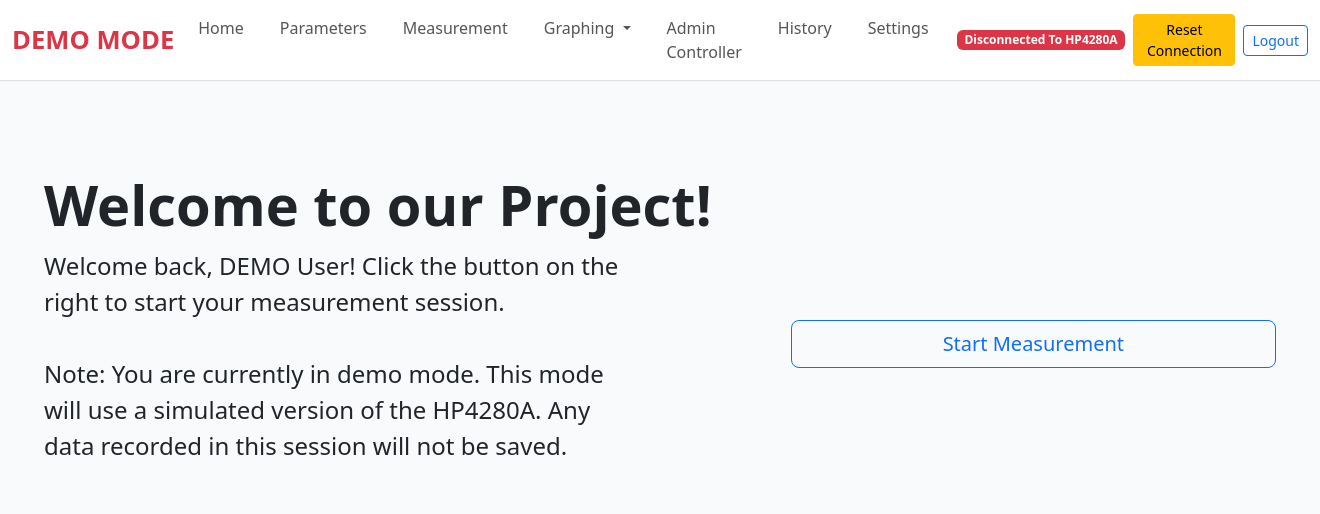
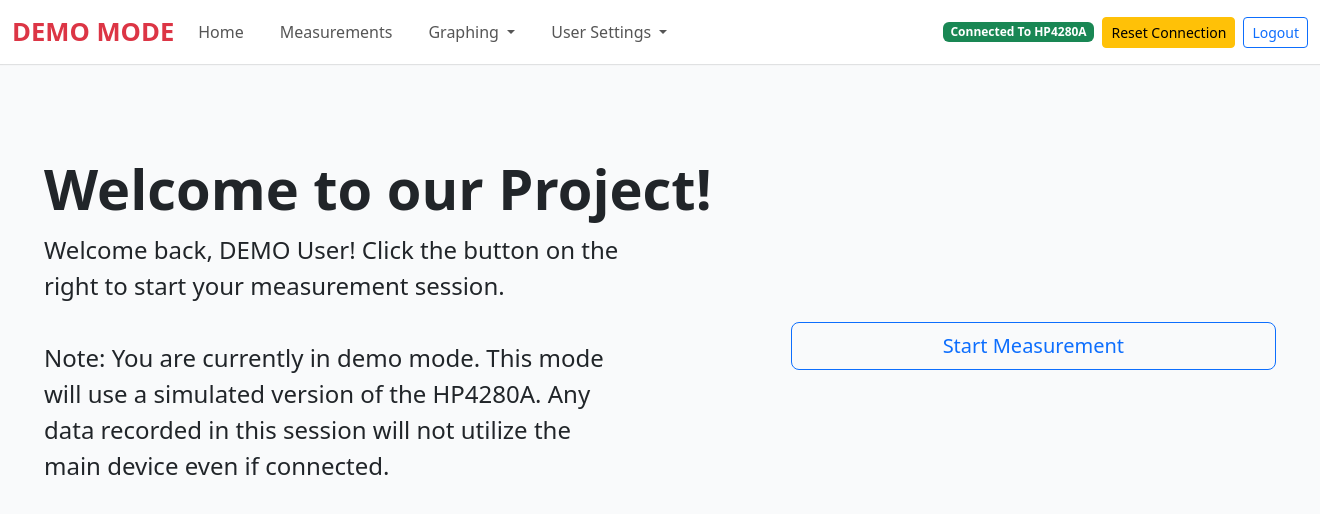
Before and after one commit to RodolfoBaez/testingV2, a Flask app: page /?login=1 in a window 1320 px wide. Shown: the top 514 px of the page. Run offline with Flask 3, Linux system fonts and the light colour scheme; a user stored in the database is signed in; data comes from the database, SQL or seed files in the repository; both versions use the stored data as it was after the commit.

Commit message:
WIZARD WORKS

```diff
--- a/Version2/main.py
+++ b/Version2/main.py
@@ -1,5 +1,5 @@
 import os
-from flask import Flask, render_template, request, redirect, url_for, flash, session
+from flask import Flask, render_template, request, redirect, url_for, flash, session, send_from_directory
 from controller import controller
 from database import init_db, add_user, get_user_by_id, get_user_by_email, add_measurement, get_measurements
 from simulated_visacon import SimulatedVisaCon
@@ -8,12 +8,32 @@ import csv
 import time
 import webview
 import bcrypt
+import datetime
 
 # Define the path to the database file
 DB_path = os.path.join(os.path.dirname(os.path.abspath(__file__)), "database.db")
 
 app = Flask(__name__)
 app.secret_key = "your_secret_key"  # Required for flashing messages and session management
+
+@app.template_filter('datetimeformat')
+def datetimeformat(value, format='%Y-%m-%d'):
+    """Custom filter to format datetime values."""
+    try:
+        # Try parsing as a full datetime
+        value = datetime.datetime.strptime(value, '%Y-%m-%d %H:%M:%S')
+    except ValueError:
+        try:
+            # Try parsing as a date only
+            value = datetime.datetime.strptime(value, '%Y-%m-%d')
+        except ValueError:
+            try:
+                # Try parsing as a time only
+                value = datetime.datetime.strptime(value, '%H:%M:%S')
+            except ValueError:
+                # If all parsing fails, return the original value
+                return value
+    return value.strftime(format)
 
 # Initialize the database
 init_db()
@@ -31,8 +51,18 @@ def inject_user_info():
     if 'email' in session:
         user = get_user_by_email(session['email'])
         if user:
-            return {'username': f"{user[1]} {user[2]}", 'user_id': user[0], 'email': user[3]}
-    return {'username': None, 'user_id': None, 'email': None}
+            return {
+                'username': f"{user[1]} {user[2]}",  # First name and last name
+                'user_id': user[0],  # User ID
+                'email': user[3],  # Email
+                'is_admin': user[5] == 1  # Check if the user is an admin (assuming `is_admin` is the 6th column)
+            }
+    return {
+        'username': None,
+        'user_id': None,
+        'email': None,
+        'is_admin': False
+    }
 
 # Global Dictionary to store controller instances through session ID
 gpib_connections = {}
@@ -143,8 +173,8 @@ def contributions():
 
 # MEASUREMENT PAGES #######################################################################################################################################
 
-@app.route('/measurement', methods=["GET", "POST"])
-def measurement():
+@app.route('/parameter', methods=["GET", "POST"])
+def parameter():
     # Check if the user is logged in
     if 'email' not in session:
         flash("Please log in to access this page.", "error")
@@ -187,18 +217,41 @@ def measurement():
                     ctrl.sweep_measure()
                     data = ctrl.read_data()
                     if data:
-                        ctrl.mkcsv(data)
+                        # Save data to CSV
+                        csv_file_path = ctrl.mkcsv(data, filename="measurement_data.csv")  # Get the full path
+
+                        # Add the measurement to the database
+                        user = get_user_by_email(session['email'])
+                        measurement_id = add_measurement(
+                            user_id=user[0],
+                            test_type="C-V Measurement",
+                            csv_file_path=csv_file_path,  # Store the full path
+                            file_path=os.path.abspath(csv_file_path)  # Store the absolute path
+                        )
                         flash("C-V Measurement completed! Data saved successfully.", "success")
+                        return redirect(url_for('view_measurement', measurement_id=measurement_id))  # Redirect to view measurement
                     else:
                         flash("No data received during C-V measurement.", "error")
                 elif measurement_type == "ct":
                     ctrl.set_ctfunc()
                     ctrl.default_CT()
-                    ctrl.init_sweep()
+                    ctrl.sweep_measure()
                     data = ctrl.read_data()
                     if data:
-                        ctrl.mkcsv(data)
+                        # Save data to CSV
+                        csv_file_path = "measurement_data_ct.csv"  # Define the CSV file path
+                        ctrl.mkcsv(data, filename=csv_file_path)
+
+                        # Add the measurement to the database
+                        user = get_user_by_email(session['email'])
+                        measurement_id = add_measurement(
+                            user_id=user[0],
+                            test_type="C-T Measurement",
+                            csv_file_path=csv_file_path,
+                            file_path=os.path.abspath(csv_file_path)
+                        )
                         flash("C-T Measurement completed! Data saved successfully.", "success")
+                        return redirect(url_for('view_measurement', measurement_id=measurement_id))  # Redirect to view measurement
                     else:
                         flash("No data received during C-T measurement.", "error")
                 elif measurement_type == "pulse":
@@ -213,7 +266,7 @@ def measurement():
                     flash("Pulse Sweep Measurement completed! Data saved successfully.", "success")
 
         connection_status, terminal_output = check_connection_status()
-        return render_template("measurement.html", connection_status=connection_status, terminal_output=terminal_output, settings=session["settings"])
+        return render_template("parameter.html", connection_status=connection_status, terminal_output=terminal_output, settings=session["settings"])
 
     except Exception as e:
         flash(f"Error: {str(e)}", "error")
@@ -229,8 +282,8 @@ def graph():
     # Render the splice graph page
     return render_template("graph.html")
 
-@app.route('/wizard', methods=["GET", "POST"])
-def wizard():
+@app.route('/configuration', methods=["GET", "POST"])
+def configuration():
     # Check if the user is logged in
     if 'email' not in session:
         flash("Please log in to access this page.", "error")
@@ -371,7 +424,7 @@ def wizard():
                 case _:
                     flash("Invalid action selected.", "error")
 
-        return render_template("wizard.html", connection_type="Real Connection", settings=session["settings"])
+        return render_template("configuration.html", connection_type="Real Connection", settings=session["settings"])
     except Exception as e:
         flash(f"Error: {str(e)}", "error")
         return redirect(url_for("home"))
@@ -436,7 +489,7 @@ def pulsegraph():
     # Render the pulse graph page
     return render_template("pulsegraph.html")
 
-@app.route('/wizard_graph')
+@app.route('/wizardgraph')
 def wizardgraph():
     # Check if the user is logged in
     if 'email' not in session:
@@ -527,8 +580,21 @@ def view_measurement(measurement_id):
         flash("Measurement not found.", "error")
         return redirect(url_for("history"))
 
-    # Pass the measurement data and CSV file path to the wizard graph template
-    return render_template("wizardgraph.html", graph_settings={"measurement": measurement, "csv_file_path": measurement[5]})
+    # Verify that the CSV file exists
+    csv_file_path = measurement[5]
+    if not os.path.isabs(csv_file_path):
+        # Convert relative path to absolute path
+        csv_file_path = os.path.join(os.path.dirname(__file__), "uploads", csv_file_path)
+
+    if not os.path.exists(csv_file_path):
+        flash("CSV file not found. Unable to load graph data.", "error")
+        return redirect(url_for("history"))
+
+    # Generate the URL for the CSV file
+    csv_url = url_for('serve_uploads', filename=os.path.basename(csv_file_path))
+
+    # Pass the measurement data and CSV file URL to the wizard graph template
+    return render_template("wizardgraph.html", graph_settings={"measurement": measurement, "csv_file_path": csv_url})
 
 @app.route('/delete_measurement/<int:measurement_id>', methods=["POST"])
 def delete_measurement(measurement_id):
@@ -537,16 +603,34 @@ def delete_measurement(measurement_id):
         flash("Please log in to access this page.", "error")
         return redirect(url_for("login"))
 
-    # Delete the measurement from the database
+    # Fetch the measurement data to get the file path
     conn = sqlite3.connect(DB_path)
     cursor = conn.cursor()
     cursor.execute('''
-        DELETE FROM measurements WHERE measurement_id = ?
+        SELECT csv_file_path FROM measurements WHERE measurement_id = ?
     ''', (measurement_id,))
-    conn.commit()
+    measurement = cursor.fetchone()
+
+    if measurement:
+        csv_file_path = measurement[0]  # Get the file path from the database
+        if csv_file_path and os.path.exists(csv_file_path):
+            try:
+                os.remove(csv_file_path)  # Delete the file from the filesystem
+                print(f"Deleted file: {csv_file_path}")
+            except Exception as e:
+                print(f"Error deleting file: {csv_file_path}. Error: {e}")
+                flash(f"Error deleting file: {csv_file_path}.", "error")
+
+        # Delete the measurement from the database
+        cursor.execute('''
+            DELETE FROM measurements WHERE measurement_id = ?
+        ''', (measurement_id,))
+        conn.commit()
+        flash("Measurement and associated file deleted successfully.", "success")
+    else:
+        flash("Measurement not found.", "error")
+
     conn.close()
-
-    flash("Measurement deleted successfully.", "success")
     return redirect(url_for("history"))
 
 @app.route('/settings', methods=["GET", "POST"])
@@ -683,6 +767,11 @@ def logout():
     flash("You have been logged out.", "success")
     return redirect(url_for("home"))
 
+@app.route('/uploads/<path:filename>')
+def serve_uploads(filename):
+    uploads_folder = os.path.join(os.path.dirname(__file__), 'uploads')
+    return send_from_directory(uploads_folder, filename)
+
 if __name__ == '__main__':
     # Create a WebView window
     #webview.create_window('HP 4280A Controller', app)  # Pass the Flask app to the WebView window
--- a/Version2/templates/base.html
+++ b/Version2/templates/base.html
@@ -97,10 +97,7 @@
                         <a class="nav-link" aria-current="page" href="/">Home</a>
                     </li>
                     <li class="nav-item">
-                        <a class="nav-link" href="/measurement">Parameters</a>
-                    </li>
-                    <li class="nav-item">
-                        <a class="nav-link" href="/wizard">Measurement</a>
+                        <a class="nav-link" href="/configuration">Measurements</a>
                     </li>
                     <li class="nav-item dropdown">
                         <a class="nav-link dropdown-toggle" href="#" id="navbarDropdown" role="button" aria-haspopup="true" aria-expanded="false">
@@ -110,21 +107,27 @@
                           <a class="dropdown-item" href="/graph">Manual Graph</a>
                           <div class="dropdown-divider"></div>
                           <a class="dropdown-item" href="/pulse_graph">Pulse Graph</a>
-                          <a class="dropdown-item" href="/wizard_graph">Wizard Graph</a>
                         </div>
                     </li>
-                    <li class="nav-item">
-                        <a class="nav-link" href="/documentation">Admin Controller</a>
-                    </li>
-                    <li class="nav-item">
-                        <a class="nav-link" href="/history">History</a>
-                    </li>
-                    <li class="nav-item">
-                        {% if email != "demo@example.com" %}
-                            <a class="nav-link" href="{{ url_for('settings') }}">Settings</a>
-                        {% else %}
-                            <a class="nav-link disabled" href="#" tabindex="-1" aria-disabled="true">Settings</a>
-                        {% endif %}
+                    <li class="nav-item dropdown">
+                        <a class="nav-link dropdown-toggle" href="#" id="navbarDropdown" role="button" aria-haspopup="true" aria-expanded="false">
+                            User Settings
+                          </a>
+                          <div class="dropdown-menu" aria-labelledby="navbarDropdown">
+
+                            {% if email != "demo@example.com" %}
+                                <a class="dropdown-item" href="{{ url_for('settings') }}">Settings</a>
+                            {% else %}
+                                <a class="dropdown-item disabled" href="#" tabindex="-1" aria-disabled="true">Settings</a>
+                            {% endif %}
+                            <a class="dropdown-item" href="/history">Measurement History</a>
+                            <div class="dropdown-divider"></div>
+                            {% if is_admin %}
+                                <a class="dropdown-item" href="/documentation">Admin Page</a>
+                            {% else %}
+                                <a class="dropdown-item disabled" href="#" tabindex="-1" aria-disabled="true">Admin Page</a>
+                            {% endif %}
+                          </div>
                     </li>
                 </ul>
              <!-- Right-aligned status & actions -->
--- a/Version2/templates/history.html
+++ b/Version2/templates/history.html
@@ -21,8 +21,8 @@
                 {% for measurement in measurements %}
                     <tr>
                         <td>{{ measurement[0] }}</td> <!-- Measurement ID -->
-                        <td>{{ measurement[1] }}</td> <!-- Date -->
-                        <td>{{ measurement[2] }}</td> <!-- Time -->
+                        <td>{{ measurement[1] | datetimeformat('%m/%d/%Y') }}</td> <!-- Date -->
+                        <td>{{ measurement[2] | datetimeformat('%I:%M %p') }}</td> <!-- Time -->
                         <td>{{ measurement[3] }}</td> <!-- Full Name -->
                         <td>{{ measurement[4] }}</td> <!-- Test Type -->
                         <td>
--- a/Version2/templates/index.html
+++ b/Version2/templates/index.html
@@ -10,7 +10,7 @@
           {% if username %}
             Welcome back, {{ username }}! Click the button on the right to start your measurement session.
             {% if email == "demo@example.com" %}
-              <br><br>Note: You are currently in demo mode. This mode will use a simulated version of the HP4280A. Any data recorded in this session will not be saved.
+              <br><br>Note: You are currently in demo mode. This mode will use a simulated version of the HP4280A. Any data recorded in this session will not utilize the main device even if connected.
             {% endif %}
           {% else %}
             New here? Sign up to get started with your measurements! It's quick and easy.
@@ -21,7 +21,7 @@
       <div class="col-md-10 mx-auto col-lg-5">
         {% if username %}
           <!-- Show "Start Measurement" button if user is logged in -->
-          <a class="btn btn-lg btn btn-outline-primary w-100" href="/measurement" role="button">Start Measurement</a>
+          <a class="btn btn-lg btn btn-outline-primary w-100" href="/configuration" role="button">Start Measurement</a>
         {% else %}
           <!-- Form tabs to switch between login and signup -->
           <ul class="nav nav-tabs mb-3" id="authTabs" role="tablist">
@@ -110,7 +110,7 @@
                 <button type="button" class="btn-close" data-bs-dismiss="modal" aria-label="Close"></button>
             </div>
             <div class="modal-body">
-                Are you sure you want to enter demo mode? This mode uses a simulated version of the HP4280A, and any data recorded in this session will not be saved.
+                Are you sure you want to enter demo mode? This mode uses a simulated version of the HP4280A, and any data recorded in this session will be a simulation.
             </div>
             <div class="modal-footer">
                 <button type="button" class="btn btn-secondary" data-bs-dismiss="modal">Cancel</button>
--- a/Version2/templates/wizardgraph.html
+++ b/Version2/templates/wizardgraph.html
@@ -19,7 +19,7 @@
 <script src="https://cdnjs.cloudflare.com/ajax/libs/PapaParse/5.3.0/papaparse.min.js"></script>
 <script>
     // Automatically load the CSV file from the server
-    const csvFilePath = "{{ graph_settings.csv_file_path }}";
+    const csvFilePath = "{{ graph_settings.csv_file_path | safe }}";
 
     fetch(csvFilePath)
         .then(response => {
```
Also changed, not shown: Version2/controller.py (+16 -12 lines), Version2/database.py (+8 -11 lines), Version2/requirements.txt (+4 -39 lines), Version2/simulated_visacon.py (+27 -0 lines), Version2/templates/configuration.html (renamed from Version2/templates/wizard.html, +8 -4 lines), Version2/templates/parameter.html (renamed from Version2/templates/measurement.html, +8 -4 lines), Version2/database.db, 2 other files.
